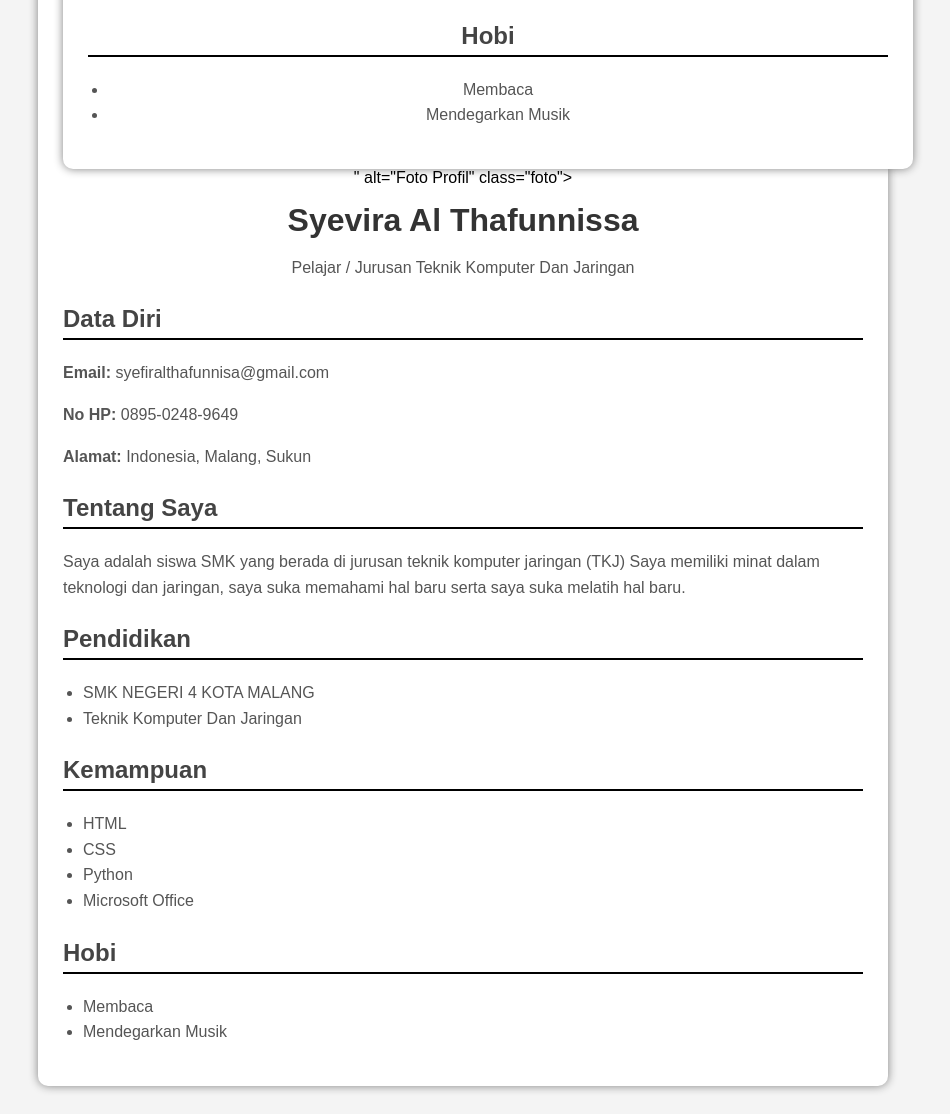
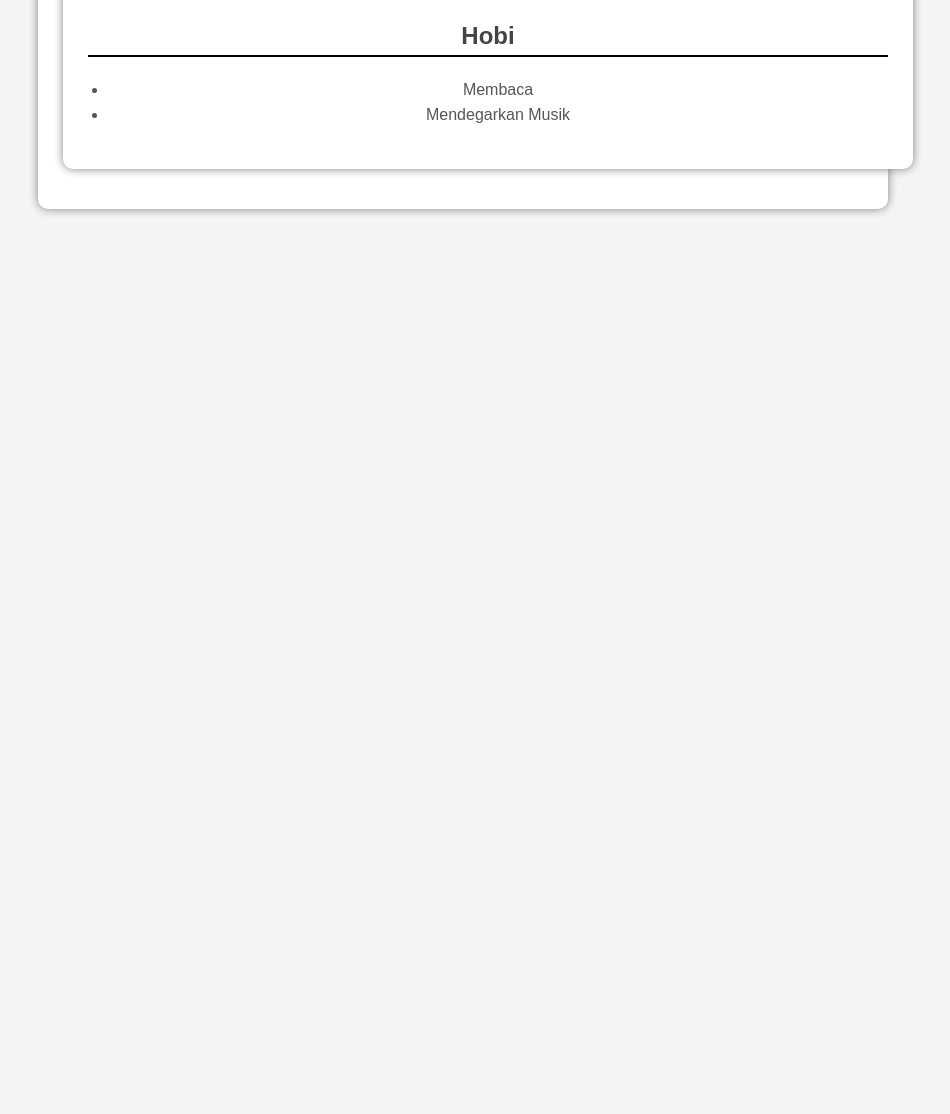
Before and after one commit to syeviraaltha/cv, a plain HTML site: page index.html in a window 1280 px wide. Shown: the part 1000-2114 px from the top of the page, without its empty margins (177-1127 px from the left). After the commit the page ends 1237 px from the top, so only its background shows below. Drawn offline with Linux system fonts and the light colour scheme.

Commit message:
Update index.html

```diff
--- a/index.html
+++ b/index.html
@@ -196,56 +196,3 @@
     </div>
 
 </body>
-</html>" alt="Foto Profil" class="foto">
-            </div>
-
-            <h1>Syevira Al Thafunnissa</h1>
-            <p>Pelajar / Jurusan Teknik Komputer Dan Jaringan</p>
-        </div>
-
-        <div class="section">
-            <h2>Data Diri</h2>
-            <p><b>Email:</b> syefiralthafunnisa@gmail.com</p>
-            <p><b>No HP:</b> 0895-0248-9649</p>
-            <p><b>Alamat:</b> Indonesia, Malang, Sukun</p>
-        </div>
-
-        <div class="section">
-            <h2>Tentang Saya</h2>
-            <p>
-                Saya adalah siswa SMK yang berada di jurusan teknik komputer jaringan (TKJ)
-              Saya memiliki minat dalam teknologi dan jaringan, saya suka memahami hal baru
-              serta saya suka melatih hal baru.
-            </p>
-        </div>
-
-        <div class="section">
-            <h2>Pendidikan</h2>
-            <ul>
-                <li>SMK NEGERI 4 KOTA MALANG</li>
-                <li>Teknik Komputer Dan Jaringan</li>
-            </ul>
-        </div>
-
-        <div class="section">
-            <h2>Kemampuan</h2>
-            <ul>
-                <li>HTML</li>
-                <li>CSS</li>
-                <li>Python</li>
-                <li>Microsoft Office</li>
-            </ul>
-        </div>
-
-        <div class="section">
-            <h2>Hobi</h2>
-            <ul>
-                <li>Membaca</li>
-                <li>Mendegarkan Musik</li>
-            </ul>
-        </div>
-
-    </div>
-
-</body>
-</html>
```
